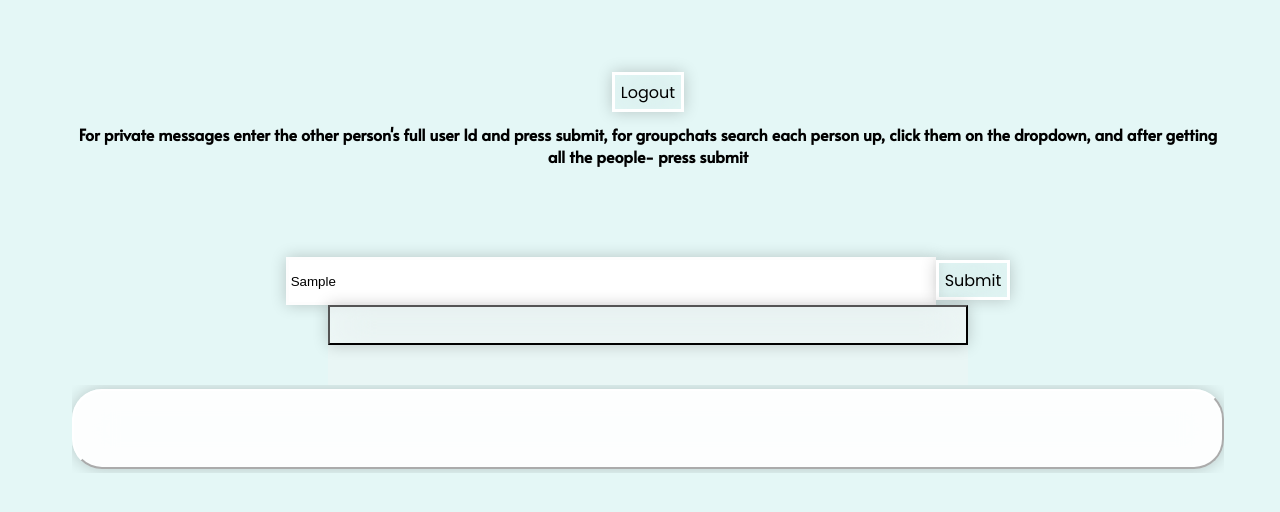
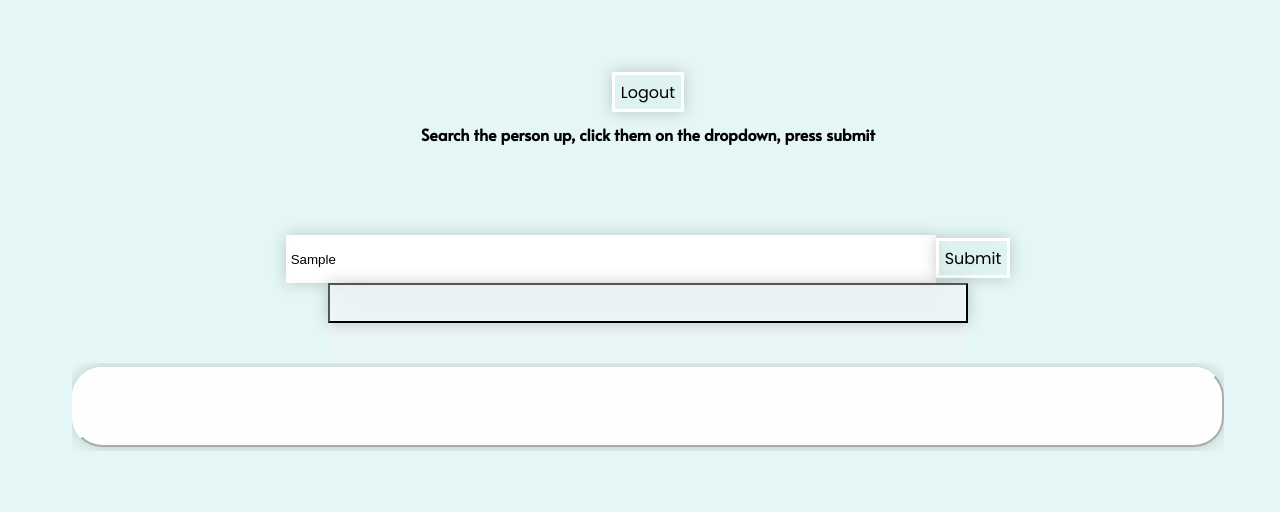
Before and after one commit to ChristosJ11/practicechat, a React (Create React App) app in the folder true-app/: page /creator in a window 1280 px wide. Both pictures are taken after typing "Sample" into the empty fields and a click on the input 972 px from the left and 280 px from the top of the page. Shown: the top 512 px of the page. Built offline with nearby package versions, Linux system fonts and the light colour scheme; no server answers.

Commit message:
Simplify instructions/ui

```diff
--- a/true-app/src/App.css
+++ b/true-app/src/App.css
@@ -1,7 +1,7 @@
 html{
 
   /*background-image: url(sky.jpg);*/
-
+  overflow-y: hidden;
   overflow-x:hidden ;
   background-color: rgb(228,247,246);
   background-size: cover;
@@ -110,12 +110,17 @@ p{
   max-width: 90vw;
 }
 .nameTag{
-  min-width: 5vw;
+  text-align: center;
+  display: flex;
+  flex-wrap: wrap;
+  align-content: space-around;
+  min-width: 6vw;
   height:3vh ;
   font-family:  'Alata', sans-serif;
   font-size: 2vh;
-  background-color: rgb(0, 252, 134);
-  border: black solid
+  border-radius: 5px;
+  background-color: rgba(181, 248, 252, 0.438);
+  border: white solid
 }
 .searchResults{
   min-height: 10vh;
@@ -212,7 +217,8 @@ p{
   align-items: center;
   flex-direction: column;
   justify-content: space-between;
-  overflow-y: auto;
+  overflow-x: hidden;
+  overflow-y: hidden;
 }
 
 .roomButton{
--- a/true-app/src/components/Friends.js
+++ b/true-app/src/components/Friends.js
@@ -38,6 +38,7 @@ const Friends=({changesid,uid})=>{
     }
     /////////////////////////////// New Room
     const onTurnin=(e)=>{
+      console.log('my'+mytext)
         e.preventDefault()
         if(searchList.length>1){
             const groupPayload={
@@ -90,9 +91,8 @@ const Friends=({changesid,uid})=>{
     }
   return(
     <div className="Friends"  onSubmit={onTurnin}>
-      <h1>For private messages enter the other person's full user Id and press submit,
-        for groupchats search each person up, click them on the dropdown, and after getting all the people- press submit</h1>
-      <div className='potentialGroup'>{searchList.map(list=><button className='nameTag' onClick={()=>{}}>{list}</button>)}</div>
+      <h1>Search the person up, click them on the dropdown, press submit</h1>
+      <div className='potentialGroup'>{searchList.map(list=><button className='nameTag' >{list}</button>)}</div>
          <form>
         <input ref={autoDelete} className='tt'type='text' placeholder={"Who do you want to talk to?"} value={mytext}
         onChange={(e)=> typedText(e.target.value)}>
@@ -100,7 +100,7 @@ const Friends=({changesid,uid})=>{
         <input className='tb' type="submit"></input>
         </form>
         <div className='searchResults' ref={searchEng}>{searchResult.length>0?searchResult.map(result=>
-        <button className='singleResult' onClick={()=>{addpotential(result.userId)}}>{result.userId}</button>):<div></div>}</div>
+        <button className='singleResult' onClick={()=>{addpotential(result.userId);typedText(result.userId)}}>{result.userId}</button>):<div></div>}</div>
     </div>
   )
 }
```
